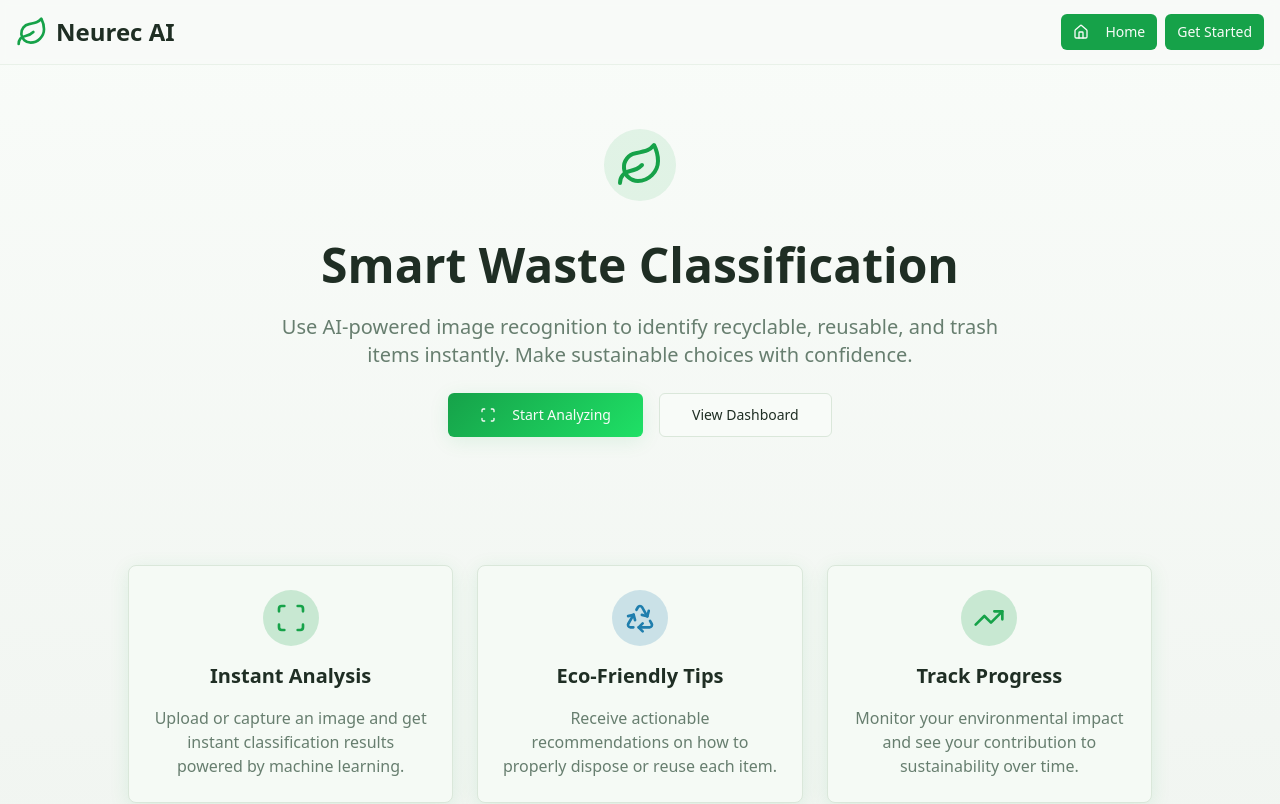
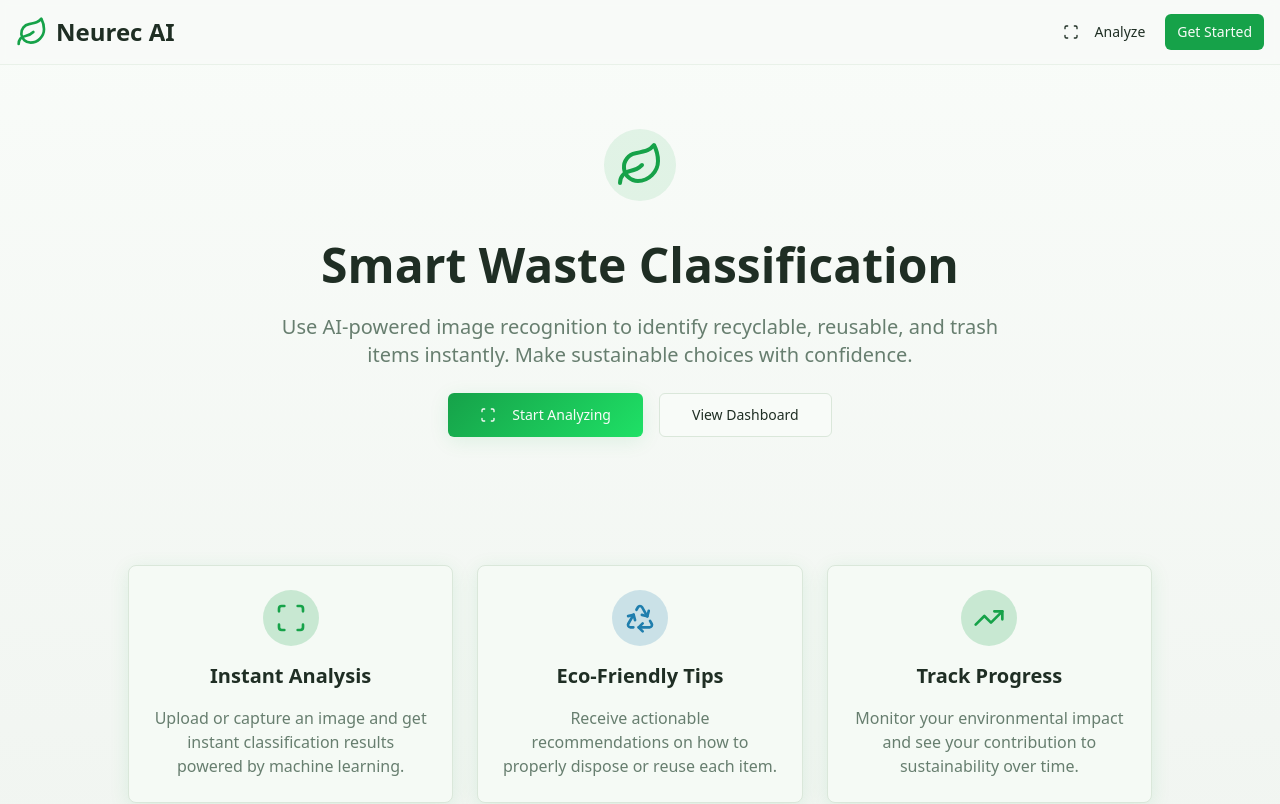
Before and after one commit to BunkerMinecraft/scan-sort-reuse-40, a React (Vite) app: page / in a window 1280 px wide. Shown: the top 804 px of the page. Built offline with nearby package versions, Linux system fonts and the light colour scheme.

Commit message:
Refactor header navigation

```diff
--- a/src/components/Header.tsx
+++ b/src/components/Header.tsx
@@ -107,13 +107,13 @@ export const Header = () => {
             ) : (
               <>
                 <Button
-                  variant={isActive('/') ? 'default' : 'ghost'}
+                  variant={isActive('/analysis') ? 'default' : 'ghost'}
                   size="sm"
                   asChild
                 >
-                  <Link to="/">
-                    <HomeIcon className="w-4 h-4 mr-2" />
-                    Home
+                  <Link to="/analysis">
+                    <ScanIcon className="w-4 h-4 mr-2" />
+                    Analyze
                   </Link>
                 </Button>
 
```
